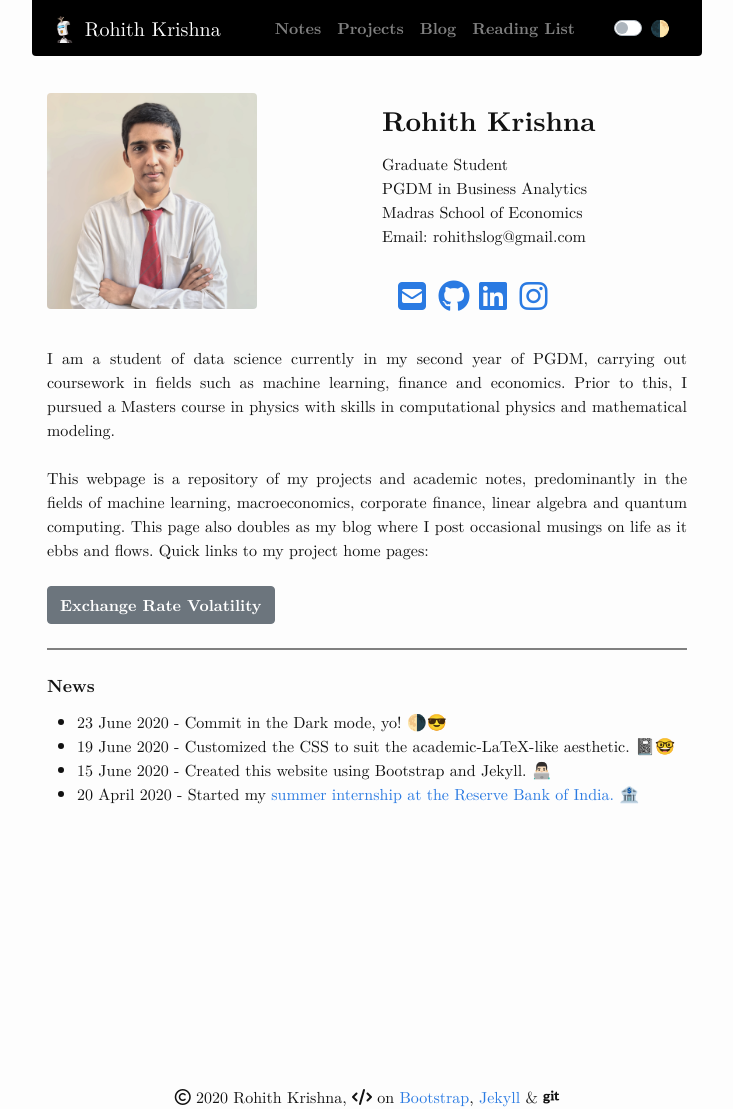
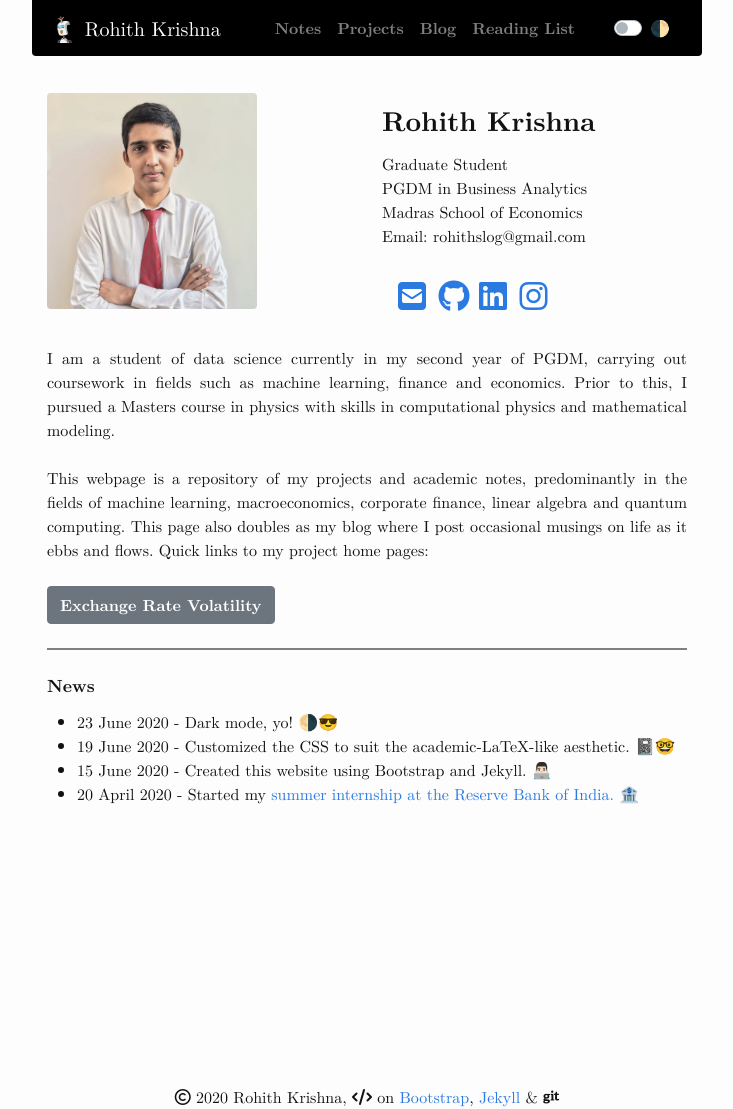
Before and after one commit to rohithmay/rohithmay.github.io, a Jekyll site: the page built from index.md, in a window 1280 px wide. Shown: the whole page, without its empty margins (273-1006 px from the left). Built offline with Jekyll 4.4.1, drawn with Linux system fonts in a browser that asks for light colours; nearby versions of some CDN libraries; a style sheet for code colours, icons or effects is not loaded.

Commit message:
Update updates.yml

```diff
--- a/_data/updates.yml
+++ b/_data/updates.yml
@@ -1,4 +1,4 @@
-- 23 June 2020 - Commit in the Dark mode, yo! 🌗😎
+- 23 June 2020 - Dark mode, yo! 🌗😎
 - 19 June 2020 - Customized the CSS to suit the academic-LaTeX-like aesthetic. 📓🤓
 - 15 June 2020 - Created this website using Bootstrap and Jekyll. 👨🏻‍💻
 - 20 April 2020 - Started my <a href="https://rohithmay.github.io/exchange-rate/"> summer internship at the Reserve Bank of India. 🏦</a>
```
